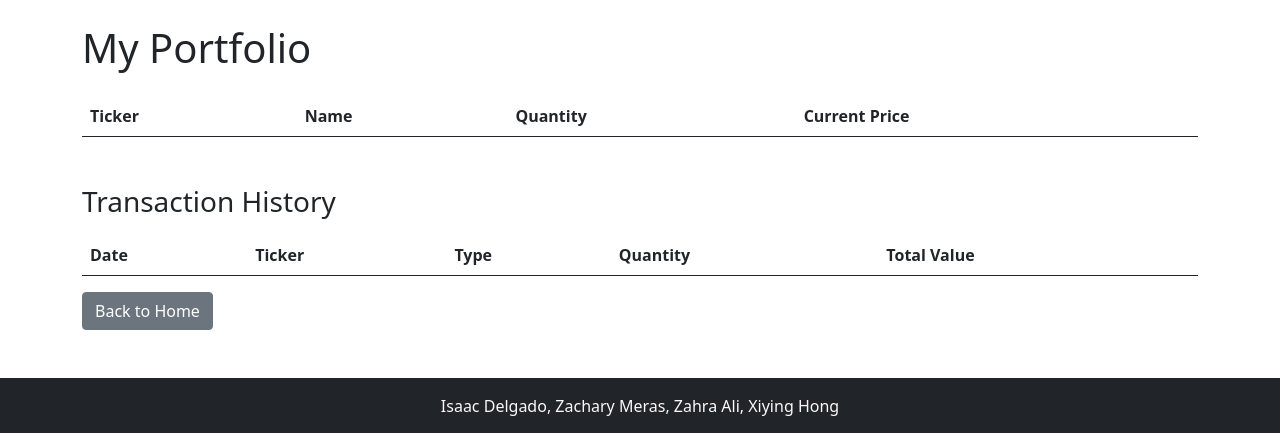
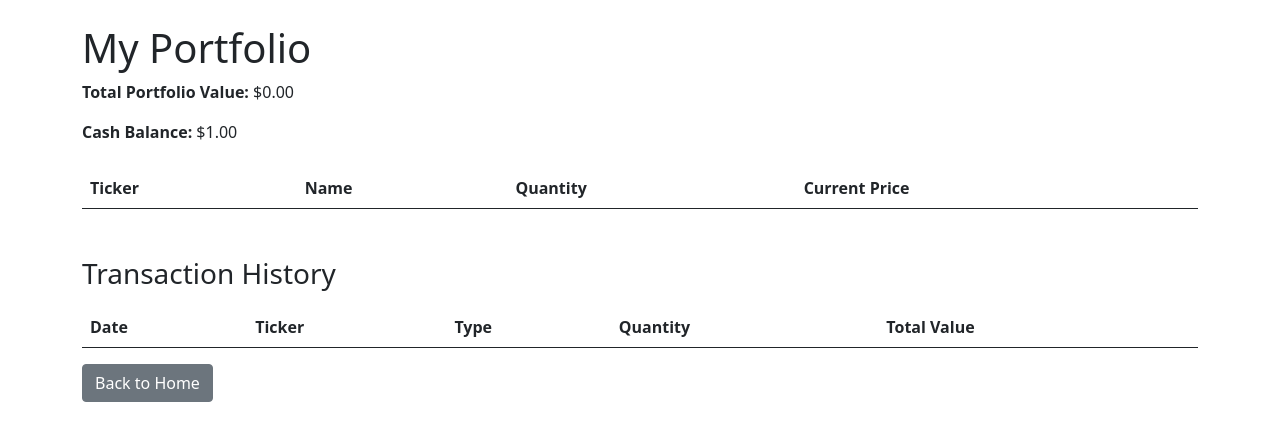
Before and after one commit to StrigonsAce/IFT-401-Capstone, a Flask app: page /portfolio in a window 1280 px wide. Shown: the part 56-489 px from the top of the page. Run offline with Flask 3, Linux system fonts and the light colour scheme; the visitor is signed in with stand-in values (Sample User, id 1); tables that the repository leaves empty hold one stand-in row (values such as "Sample post"); lists and menus that the app fills with data are empty.

Commit message:
added customer balance and total portfolio value to portfolio page

```diff
--- a/templates/portfolio.html
+++ b/templates/portfolio.html
@@ -2,6 +2,10 @@
 {% block title %}My Portfolio{% endblock %}
 {% block content %}
 <h1>My Portfolio</h1>
+
+<p><strong>Total Portfolio Value:</strong> ${{ "%.2f"|format(total_value) }}</p>
+<p><strong>Cash Balance:</strong> ${{ "%.2f"|format(customer.availableFunds) }}</p>
+
 <table class="table mt-4">
     <thead>
         <tr>
```
